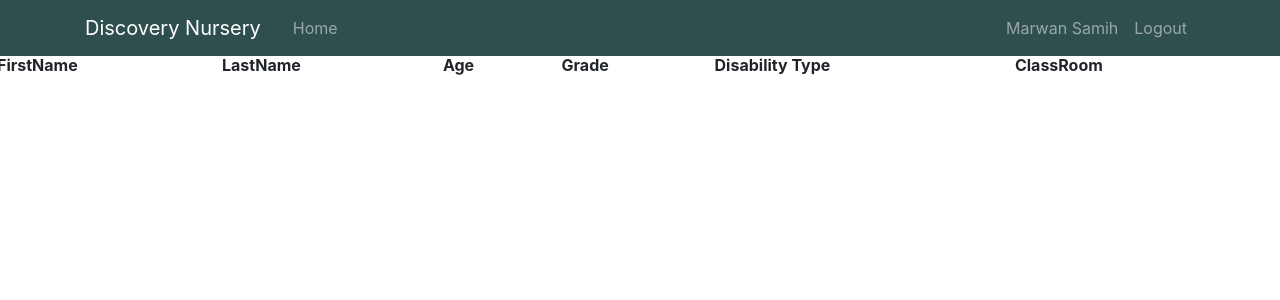
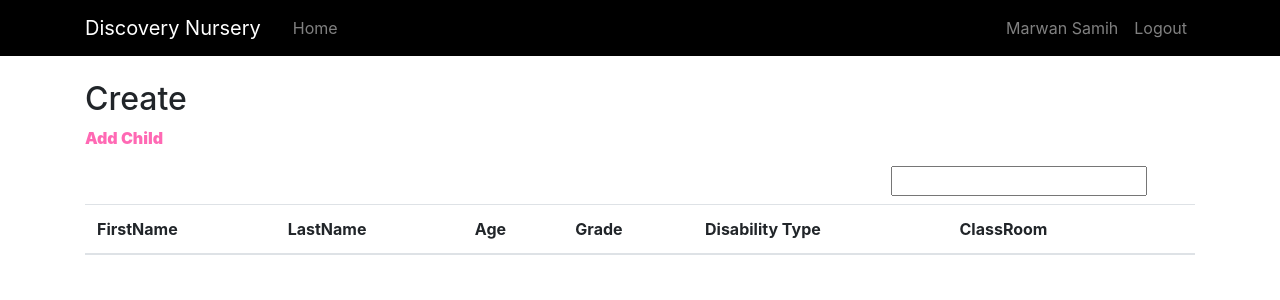
Before and after one commit to MarShallOwn/Discovery_Python, a Flask app: page /child/list in a window 1280 px wide. Shown: the top 300 px of the page. Run offline with Flask 2, Linux system fonts and the light colour scheme; a user stored in the database is signed in; data that the repository does not hold is empty; some libraries are stand-ins or nearby versions; some web fonts are replaced.

Commit message:
fixing page design

```diff
--- a/app/models.py
+++ b/app/models.py
@@ -4,7 +4,7 @@ from flask_login import UserMixin
 
 @login_manager.user_loader
 def load_user(user_id):
-    return User.query.get(int(user_id))
+    return User.query.get(user_id)
 
 class User(db.Model, UserMixin):
     id = db.Column(db.Integer,primary_key=True)
--- a/app/static/design.css
+++ b/app/static/design.css
@@ -69,7 +69,6 @@ text-align:center;
 
 .mission
 {
-margin-top:-20px;
 font-size: 40px;
 font-family: 'Courgette', cursive;
 color: #330033;
@@ -88,6 +87,9 @@ text-align:center;
 margin-bottom:100px;
 }
 
+nav{
+    background-color: black;
+}
 
 video{
 width: 70%;
--- a/app/templates/account.html
+++ b/app/templates/account.html
@@ -1,6 +1,6 @@
 {%extends "layout.html" %}
 {%block content %}
-<div class="content-section">
+<div class="content-section container">
     <div class="media">
       <div class="media-body">
         <h2 class="account-heading">{{ current_user.FirstName }} {{current_user.LastName}}</h2>
--- a/app/templates/child_create.html
+++ b/app/templates/child_create.html
@@ -1,6 +1,6 @@
 {%extends "layout.html" %}
 {% block content %}
-<div class='row'>
+<div class='row mt-5'>
 <div class="col-md-3">
 </div>
 <div class="content-section col-md-6">
@@ -132,11 +132,11 @@
 
         <div class="row">
             <div class="form-group">
-                {{ form.submit(class="btn btn-outline-info") }}
+                <a class="btn btn-outline-danger" href="{{ url_for('child_list') }}">Back to List</a>
         </div>
 
             <div style="text-align: right;" class='col-md-10'>
-                <a class="btn btn-outline-danger" href="{{ url_for('child_list') }}">Back to List</a>
+                {{ form.submit(class="btn btn-outline-info") }}
         </div>
         </div>
 
--- a/app/templates/child_delete.html
+++ b/app/templates/child_delete.html
@@ -11,6 +11,7 @@
 }
 </style>
 
+<div class="text-center">
 <article style="padding: 5px 0px; height: 100%; margin:12px; width:100%; display:inline-block" class="col-md-7 media content-section">
 <div style='margin-left:5px;' class="media-body">
     <div class="article-metadata">
@@ -59,4 +60,5 @@
 
 </div>
 </article>
+</div>
 {% endblock %}
--- a/app/templates/child_list.html
+++ b/app/templates/child_list.html
@@ -1,5 +1,68 @@
 {% extends "layout.html" %}
 {% block content %}
+
+<div class="container">
+    <h2>Create</h2>
+    <p><a style="font-weight: 900; color: hotpink; text-decoration: none;" href="{{url_for('child_create')}}">Add Child</a></p>
+    <input class="float-right mr-5 mb-2" id="search" type="text">
+    <table class="table table-striped">
+      <thead>
+        <tr>
+            <th>
+                FirstName
+            </th>
+            <th>
+                LastName
+            </th>
+            <th>
+                Age
+            </th>
+            <th>
+                Grade
+            </th>
+            <th>
+              Disability Type
+          </th>
+          <th>
+              ClassRoom
+          </th>
+            <th></th>
+        </tr>
+      </thead>
+      <tbody id="tbody">
+        {% for child in children %}
+        <tr>
+            <td>
+                <p>{{child.FirstName}}</p>
+            </td>
+            <td>
+                <p>{{child.LastName}}</p>
+            </td>
+            <td>
+                <p>{{child.Age}}</p>
+            </td>
+            <td>
+                  <p>{{child.Grade}}</p>
+              </td>
+              <td>
+                  <p>{{child.Disability_Type}}</p>
+              </td>
+              <td>
+                  <p>{{child.ClassRoom}}</p>
+              </td>
+            <td>
+              <a href="{{ url_for('child_show', child_id=child.id) }}">Details</a> |
+              <a href="{{ url_for('child_update', child_id=child.id) }}">Edit</a> |
+              <a href="{{ url_for('child_delete', child_id=child.id) }}">Delete</a>
+            </td>
+        </tr>
+        {% endfor %}
+      </tbody>
+    </table>
+  </div>
+
+
+<!--
 <div class='row'>
     <p>
         <a href="{{url_for('child_create')}}">Create</a>
@@ -61,4 +124,5 @@
 </table>
 
 </div>
+-->
 {% endblock content %}
--- a/app/templates/layout.html
+++ b/app/templates/layout.html
@@ -11,6 +11,7 @@
     <meta charset="utf-8">
     <meta name="viewport" content="width=device-width, initial-scale=1, shrink-to-fit=no">
 
+    <link type='text/css' href="{{url_for('static', filename='design.css')}}" rel="stylesheet">
     <!-- Bootstrap CSS -->
     <link rel="stylesheet" href="https://maxcdn.bootstrapcdn.com/bootstrap/4.0.0/css/bootstrap.min.css" integrity="sha384-Gn5384xqQ1aoWXA+058RXPxPg6fy4IWvTNh0E263XmFcJlSAwiGgFAW/dAiS6JXm" crossorigin="anonymous">
 
@@ -29,7 +30,7 @@
 </head>
 <body>
         <header class="site-header">
-                <nav style="background-color:darkslategrey;" class="navbar navbar-expand-md navbar-dark bg-steel fixed-top">
+                <nav class="navbar navbar-expand-md navbar-dark bg-steel fixed-top">
                     <div class="container">
                     <a class="navbar-brand mr-4" href="{{url_for('home')}}">Discovery Nursery</a>
                     <button class="navbar-toggler" type="button" data-toggle="collapse" data-target="#navbarToggle" aria-controls="navbarToggle" aria-expanded="false" aria-label="Toggle navigation">
@@ -71,7 +72,9 @@
                     {% endwith %}
                 </div>
 
-                        {% block content %}{% endblock %}
+                <div style="margin-top: 10vh">
+                    {% block content %}{% endblock %}
+                </div>
 <!--
                         <main role="main" class="container">
                                 <div class="row">
```
Also changed, not shown: app/templates/child_details.html (+6 -4 lines), app/templates/home.html (+2 -8 lines), app/templates/register.html (+17 -2 lines), app/Discovery.db.
